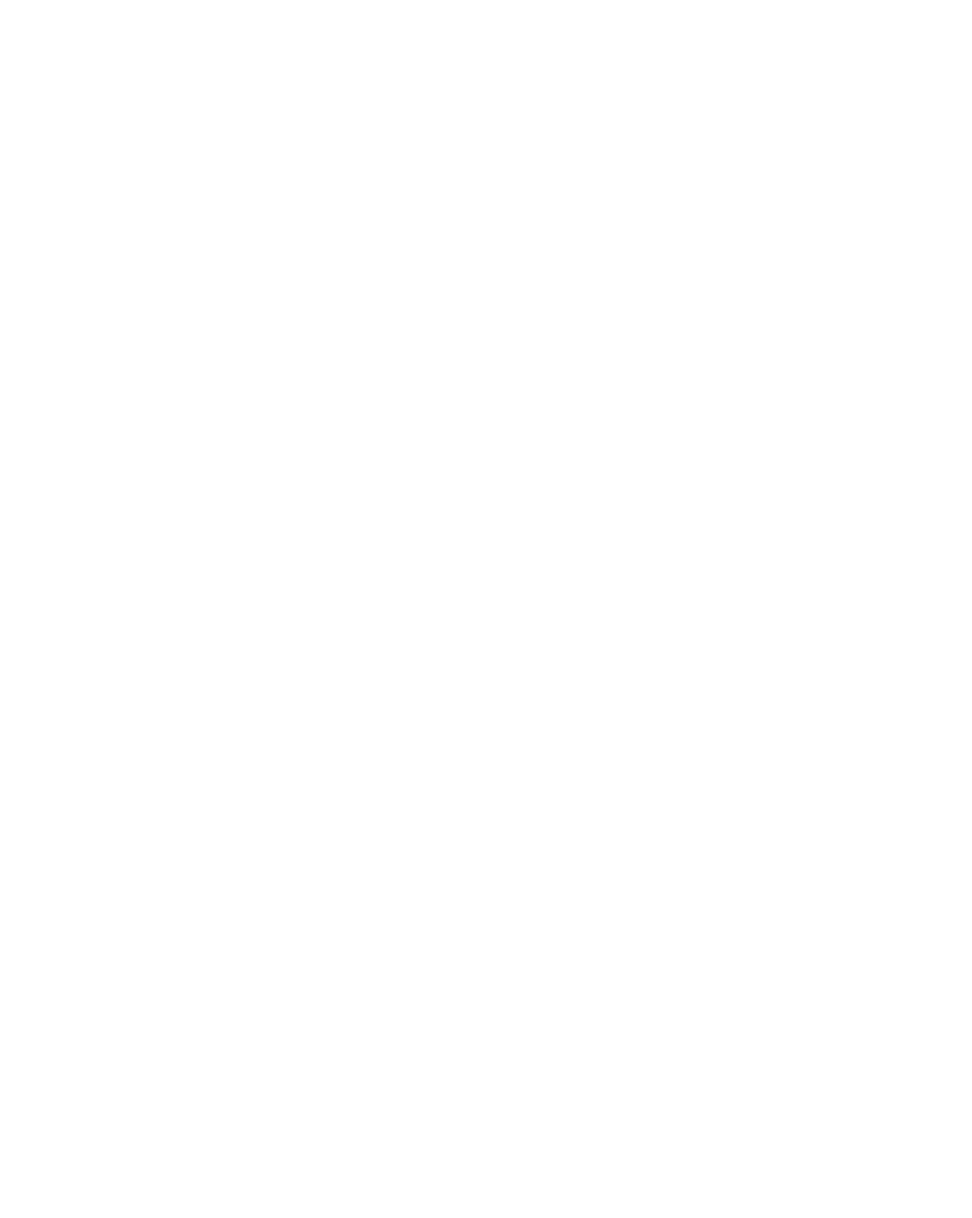
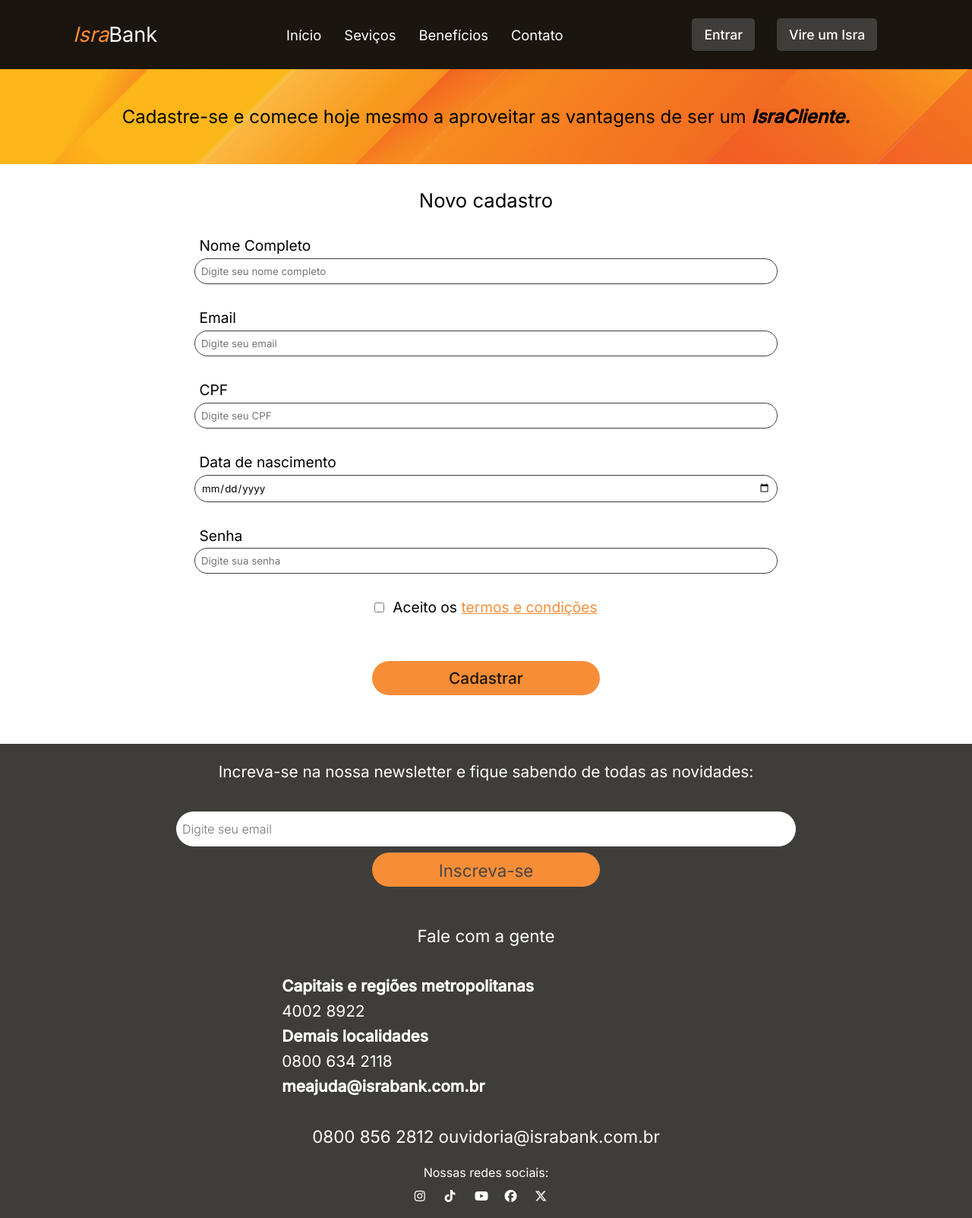
Before and after one commit to israelitas/IsraBank, a plain HTML site: page cadastro.html in a window 1280 px wide. Shown: the whole page at 76% size. Before the commit the page ends 800 px from the top, so only its background shows below. Drawn offline with nearby package versions, Linux system fonts and the light colour scheme.

Commit message:
página de cadastro v1.0.0

```diff
--- /dev/null
+++ b/assets/css/cadastro/cadastro.css
@@ -0,0 +1,128 @@
+.cadastro-titulo {
+    background-image: url('../../img/bg.jpg');
+    background-size: cover;
+}
+.cadastro h1 {
+    padding: 3rem 1rem;
+    font-size: 1.5rem;
+    font-weight: 400;
+    text-align: center;
+}
+
+.cadastro h1 span {
+    color: #000000;
+    font-style: italic;
+    font-weight: 600;
+}
+.cadastro h4{
+    margin: 2rem;
+    text-align: center;
+    font-weight: 400;
+    font-size: 1.6rem;
+}
+
+form {
+    display: flex;
+    flex-direction: column;
+    margin: 1rem;
+    /*border: 1px solid var(--primary-color);*/
+}
+
+label {
+    margin-left: .4rem;
+    margin-bottom: .3rem;
+    font-size: 1.2rem;
+}
+
+input {
+    border: 1px solid var(--secondary-color);
+    border-radius: 20px;
+    padding: .5rem;
+    margin-bottom: 2rem;
+}
+
+.termos-condicoes {
+    text-align: center;
+}
+
+.termos-condicoes a {
+    color: var(--primary-color);
+}
+
+form button {
+    height: 2.8rem;
+    margin: .5rem 2rem;
+    border: 1px;
+    border-radius: 30px;
+    background-color: var(--primary-color);
+}
+
+form button:hover {
+    background-color: orange;
+}
+
+form button a {
+    color: var(--black);
+    font-size: 1.3rem;
+    font-weight: 500;
+    text-decoration: none;
+}
+
+/* tablet */
+@media (min-width: 481px) and (max-width: 1023px) {
+    .cadastro-titulo {
+        margin-bottom: 3rem;
+    }
+
+    .cadastro-titulo h1 {
+        padding: 5rem;
+        line-height: 2rem;
+        font-size: 1.8rem;
+    }
+
+    form label {
+        margin: 1rem 0 0 7.8rem
+    }
+
+    form input{
+        margin: 1% 15%;
+        padding: .8rem;
+        font-size: 1rem;
+    }
+
+    .termos-condicoes {
+        text-align: center;
+        margin-top: .6rem;
+    }
+
+    .termos-condicoes input {
+        margin: 0;
+    }
+    .termos-condicoes label {
+        margin: 0;
+        padding-left: 0;
+    }
+
+    form button {
+        margin: 3rem 10rem
+    }
+
+    .news form input {
+        display: block;
+        width: 500px;
+        margin: 0 auto
+    }
+}
+
+@media(min-width: 1024px) {
+    form {
+        /*border: 1px solid black;*/
+        margin: 1rem 20%
+    }
+
+    .btn-cadastro {
+        display: block;
+        width: 300px;
+        margin: 2rem auto 3rem auto
+    }
+}
--- a/assets/css/style.css
+++ b/assets/css/style.css
@@ -1,5 +1,6 @@
 @import url('https://fonts.googleapis.com/css2?family=Inter:wght@200;300;400;500&display=swap');
 
+/* imports index.html */
 @import 'header.css';
 @import 'principal.css';
 @import 'cards.css';
@@ -8,6 +9,9 @@
 @import 'footer.css';
 @import 'contato.css';
 @import 'vire-isra.css';
+
+/* imports cadastro html */
+@import './cadastro/cadastro.css';
 
 :root {
     --bg-color: #FAEADD;
--- a/cadastro.html
+++ b/cadastro.html
@@ -3,9 +3,123 @@
 <head>
     <meta charset="UTF-8">
     <meta name="viewport" content="width=device-width, initial-scale=1.0">
+    <link rel="stylesheet" href="https://fonts.googleapis.com/css2?family=Material+Symbols+Outlined:opsz,wght,FILL,GRAD@24,400,0,0"/>
+    <link rel="stylesheet" href="assets/css/style.css">
+    <link rel="shortcut icon" href="assets/img/Isra.png" type="image/x-icon">
     <title>IsraBank | Cadastro</title>
 </head>
 <body>
+    <header id="inicio">
+        <nav class="nav-bar">
+            <div class="logo">
+                <p><span>Isra</span>Bank</p>
+            </div>
+            <div class="nav-list">
+                <ul>
+                    <li class="nav-item"><a href="inicio" class="nav-link">Início</a></li>
+                    <li class="nav-item"><a href="#cards" class="nav-link">Seviços</a></li>
+                    <li class="nav-item"><a href="#beneficios" class="nav-link">Benefícios</a></li>
+                    <li class="nav-item"><a href="#contato" class="nav-link">Contato</a></li>
+                </ul>
+            </div>
+            <div class="buttons">
+                <div class="login-button">
+                    <button><a href="login.html">Entrar</a></button>
+                </div>
+                <div class="login-button">
+                    <button><a href="#">Vire um <span>Isra</span></a></button>
+                </div>
+            </div>
 
+
+            <div class="mobile-menu-icon">
+                <button onclick="menuShow()"><img class="icon" src="assets/img/menu_white_36dp.svg" alt=""></button>
+            </div>
+        </nav>
+        <div class="mobile-menu">
+            <ul>
+                <li class="nav-item"><a href="#inicio" class="nav-link">Início</a></li>
+                <li class="nav-item"><a href="#cards" class="nav-link">Seviços</a></li>
+                <li class="nav-item"><a href="#beneficios" class="nav-link">Benefícios</a></li>
+                <li class="nav-item"><a href="#contato" class="nav-link">Contato</a></li>
+            </ul>
+
+            <div class="login-button">
+                <button><a href="#">Entrar</a></button>
+            </div>
+            <div class="login-button">
+                <button><a href="#">Vire um Isra</a></button>
+            </div>
+        </div>
+    </header>
+
+    <main class="cadastro">
+        <div class="cadastro-titulo">
+            <h1>Cadastre-se e comece hoje mesmo a aproveitar as vantagens de ser um <span>IsraCliente.</span></h1>
+        </div>
+        <h4>Novo cadastro</h4>
+        <form action="">
+            <label for="name">Nome Completo</label>
+            <input type="text" name="name" id="name" placeholder="Digite seu nome completo" required>
+
+            <label for="email">Email</label>
+            <input type="text" name="email" id="email" placeholder="Digite seu email" required>
+
+            <label for="email">CPF</label>
+            <input type="text" name="cpf" id="cpf" placeholder="Digite seu CPF" required>
+
+            <label for="email">Data de nascimento</label>
+            <input type="date" name="date" id="date" placeholder="Digite seu email" required>
+
+            <label for="email">Senha</label>
+            <input type="password" name="password" id="password" placeholder="Digite sua senha" required>
+            <div class="termos-condicoes">
+                <input type="checkbox" name="termos-condicoes" id="termos-condicoes" required>
+                <label for="termos-condicoes">Aceito os <a href="#">termos e condições</a></label>
+            </div>
+
+            <button class="btn-cadastro" type="submit"><a href="#">Cadastrar</a></button>
+        </form>
+    </main>
+
+    <footer>
+        <div class="news" id="contato">
+            <h5>Increva-se na nossa newsletter e fique sabendo de todas as novidades:</h5>
+            <form id="newsletterForm">
+                <input type="email" id="emailInput" placeholder="Digite seu email">
+                <button type="submit" id="subscribeButton" disabled>Inscreva-se</button>
+            </form>
+
+            <div class="contato">
+                <div class="telefones">
+                    <h5>Fale com a gente</h5>
+                    <div class="telefone-opcoes">
+                        <span>Capitais e regiões metropolitanas</span>
+                        <p>4002 8922</p>
+                        <span>Demais localidades</span>
+                        <p>0800 634 2118</p>
+                        <span>meajuda@israbank.com.br</span>
+                    </div>
+                    <h5 class="ouvidoria">
+                        <span>0800 856 2812</span>
+                        <span>ouvidoria@israbank.com.br</span>
+                    </h5>
+                </div>
+
+                <div class="sociais">
+                    <p>Nossas redes sociais:</p>
+                    <div class="icons">
+                        <i class="fa-brands fa-instagram"></i>
+                        <i class="fa-brands fa-tiktok"></i>
+                        <i class="fa-brands fa-youtube"></i>
+                        <i class="fa-brands fa-facebook"></i>
+                        <i class="fa-brands fa-x-twitter"></i>
+                    </div>
+                </div>
+            </div>
+        </div>
+    </footer>
+    <script src="assets/js/script.js"></script>
+    <script src="https://kit.fontawesome.com/1917902a76.js" crossorigin="anonymous"></script>
 </body>
 </html>
```
Also changed, not shown: index.html (+4 -4 lines), 1 other file.
